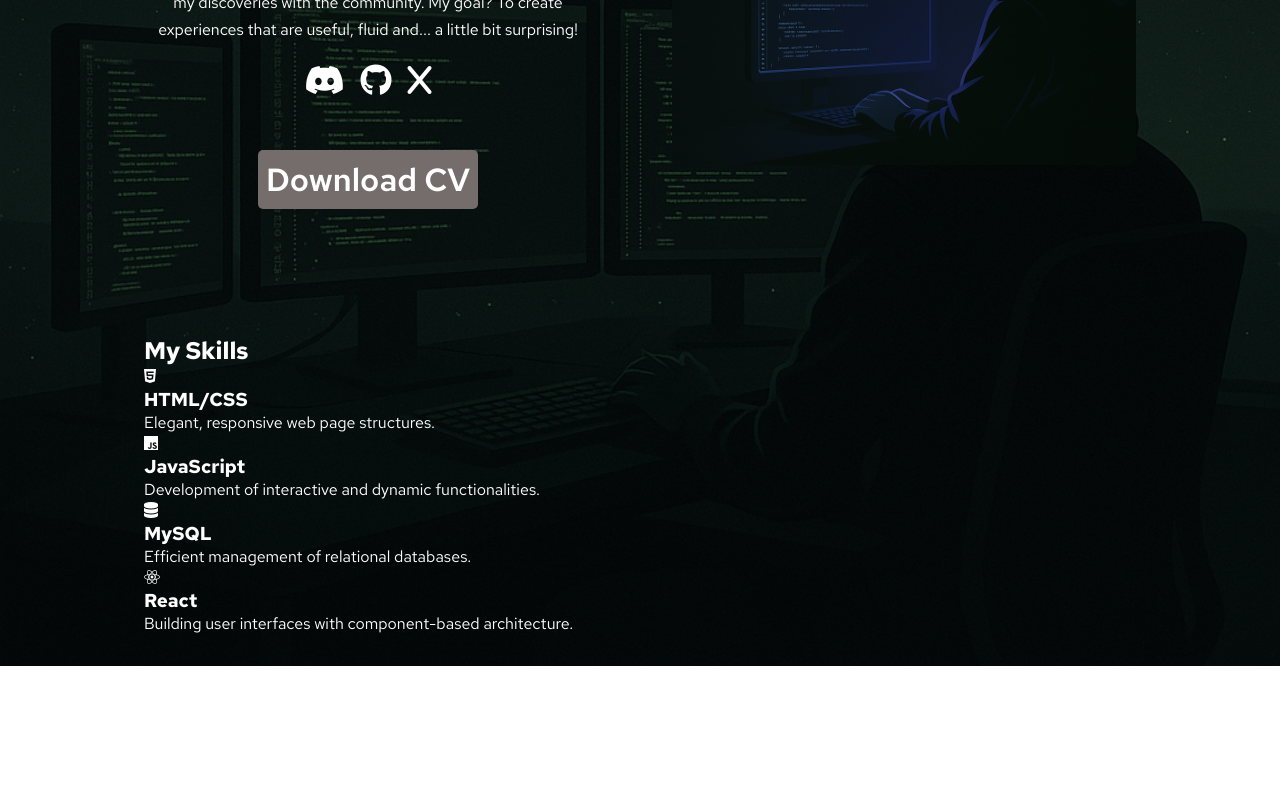
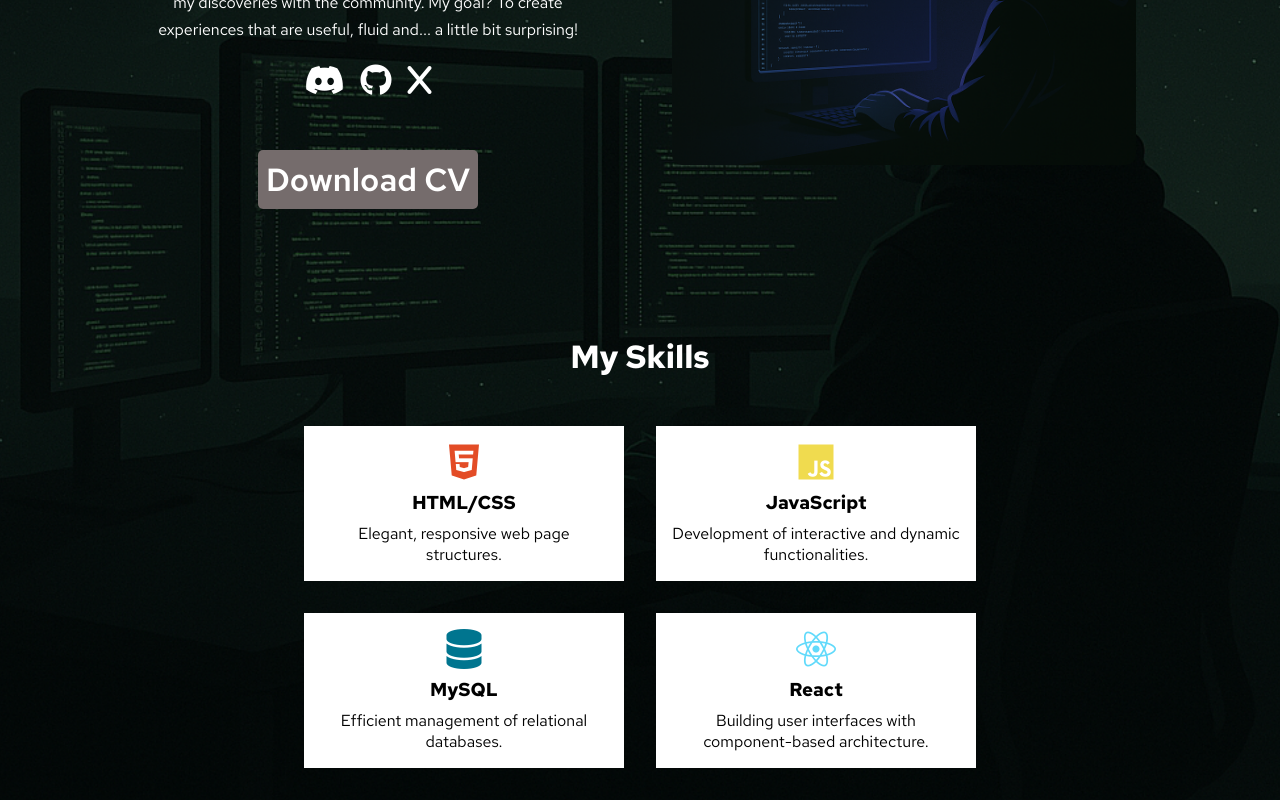
Before and after one commit to PxMach/Portfolio, a React (Vite) app: page / in a window 1280 px wide. Shown: the part 547-1347 px from the top of the page. Before the commit the page ends 1213 px from the top, so only its background shows below. Built offline with nearby package versions, Linux system fonts and the light colour scheme.

Commit message:
Refactor Skills component to use CSS modules for styling and remove unused icon link from index.html

```diff
--- a/index.html
+++ b/index.html
@@ -2,7 +2,6 @@
 <html lang="en">
   <head>
     <meta charset="UTF-8" />
-    <!-- <link rel="icon" type="image/svg+xml" href="/vite.svg" /> -->
     <meta name="viewport" content="width=device-width, initial-scale=1.0" />
     <link
       rel="stylesheet"
--- a/src/Components/Skills/Skills.jsx
+++ b/src/Components/Skills/Skills.jsx
@@ -1,25 +1,27 @@
+import styles from "./skills.module.css";
+
 export default function Skills() {
   return (
-    <section id="skills" class="section-skills">
+    <section id="skills" className={styles.sectionSkills}>
       <h2>My Skills</h2>
-      <div class="skills-container">
-        <div class="skill">
-          <i class="fa-brands fa-html5"></i>
+      <div className={styles.skillsContainer}>
+        <div className={styles.skill}>
+          <i className={`fa-brands fa-html5 ${styles.html5}`}></i>
           <h3>HTML/CSS</h3>
           <p>Elegant, responsive web page structures.</p>
         </div>
-        <div class="skill">
-          <i class="fa-brands fa-js"></i>
+        <div className={styles.skill}>
+          <i className={`fa-brands fa-js ${styles.js}`}></i>
           <h3>JavaScript</h3>
           <p>Development of interactive and dynamic functionalities.</p>
         </div>
-        <div class="skill">
-          <i class="fa-solid fa-database"></i>
+        <div className={styles.skill}>
+          <i className={`fa-solid fa-database ${styles.database}`}></i>
           <h3>MySQL</h3>
           <p>Efficient management of relational databases.</p>
         </div>
-        <div class="skill">
-          <i class="fa-brands fa-react"></i>
+        <div className={styles.skill}>
+          <i className={`fa-brands fa-react ${styles.react}`}></i>
           <h3>React</h3>
           <p>Building user interfaces with component-based architecture.</p>
         </div>
--- a/src/Components/Skills/skills.module.css
+++ b/src/Components/Skills/skills.module.css
@@ -0,0 +1,42 @@
+.sectionSkills {
+  display: flex;
+  flex-direction: column;
+  align-items: center;
+}
+.sectionSkills h2 {
+  font-size: 2rem;
+  margin-bottom: 1rem;
+}
+.skillsContainer {
+  display: flex;
+  flex-wrap: wrap;
+  justify-content: center;
+  gap: 2rem;
+  margin-top: 2rem;
+}
+.skill {
+  display: flex;
+  flex-direction: column;
+  align-items: center;
+  text-align: center;
+  gap: 0.5rem;
+  background-color: #ffffff;
+  color: black;
+  width: 20rem;
+  padding: 1rem;
+}
+.skill i {
+  font-size: 2.5rem;
+}
+.skill .html5 {
+  color: #e34c26;
+}
+.skill .js {
+  color: #f0db4f;
+}
+.skill .database {
+  color: #00758f;
+}
+.skill .react {
+  color: #61dafb;
+}
```
